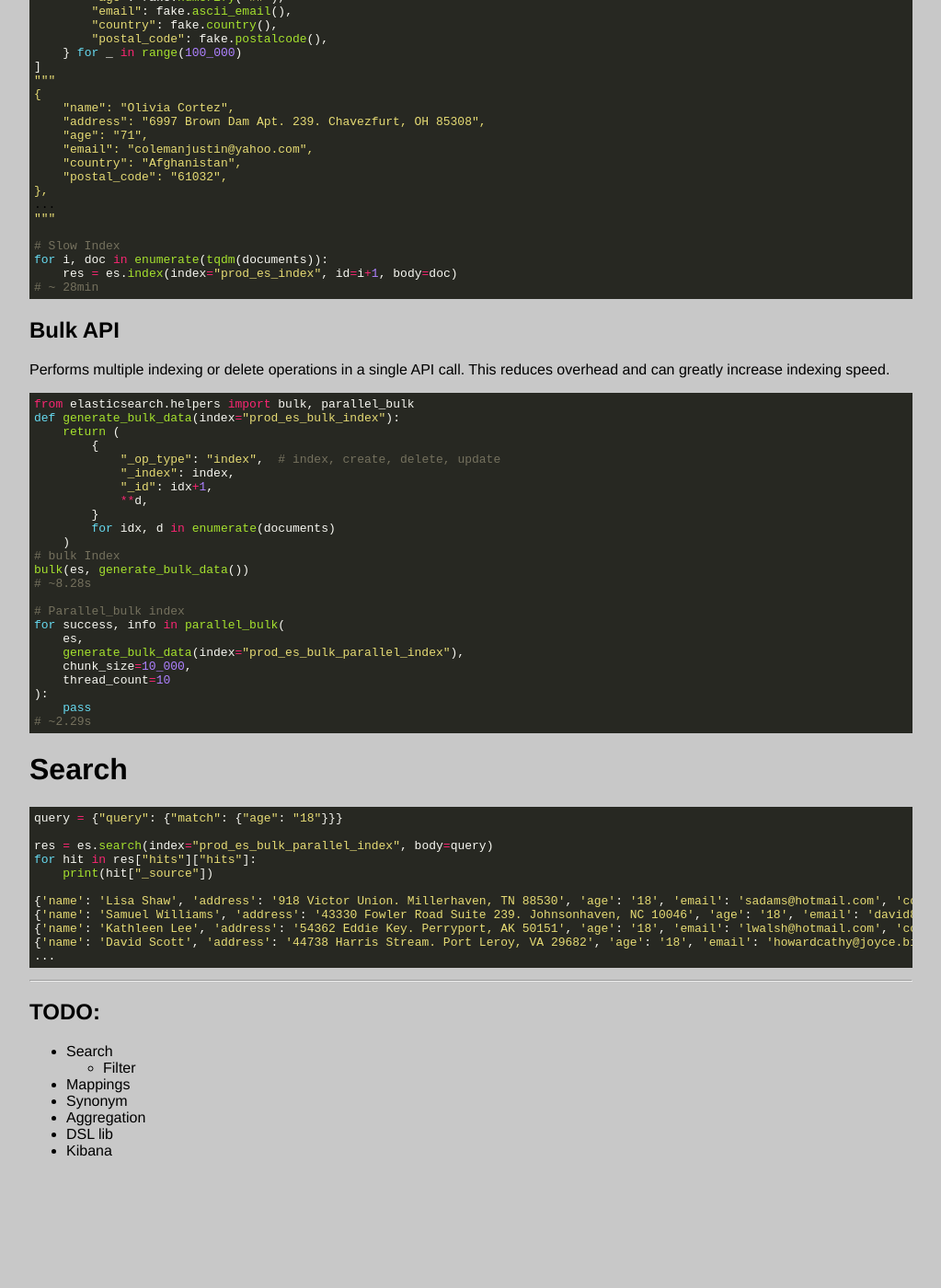
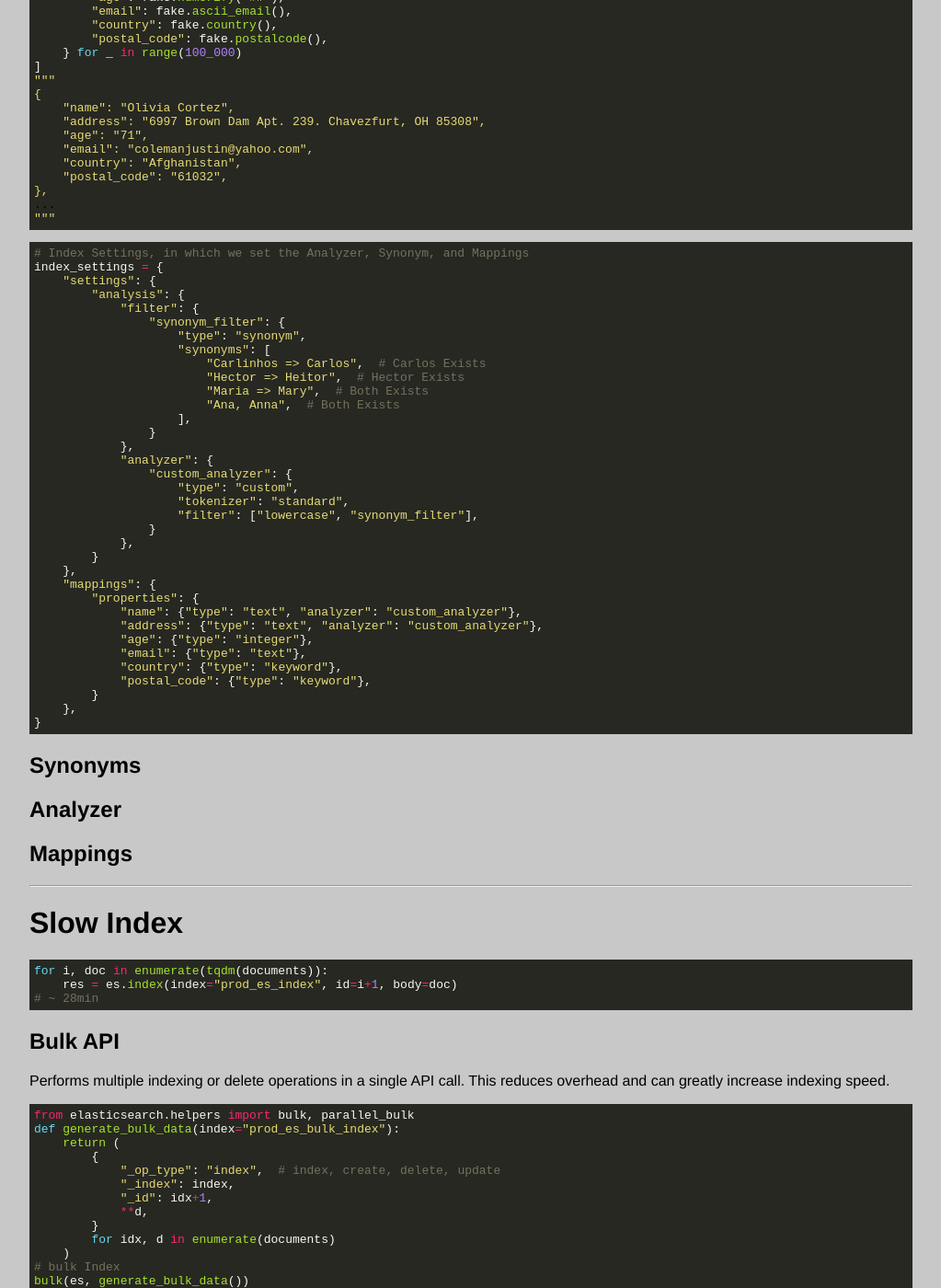
Before and after one commit to CarlosPena00/carlospena00.github.io, a Jekyll site: the page built from _posts/2024-07-27-nosql-elasticsearch-tldr.md, in a window 1280 px wide and 1400 px high, scrolled down 1140 px. Shown: the whole window at 92% size, without its empty margins (128-1151 px from the left). Built offline with Jekyll 4.4.1, drawn with Linux system fonts in a browser that asks for light colours; before the commit the page ends 2516 px from its top, so only the background shows below that; some of the changed text lies outside the part shown.

Commit message:
blog: Update index section of ElasticSearch TLDR

````diff
--- a/_posts/2024-07-27-nosql-elasticsearch-tldr.md
+++ b/_posts/2024-07-27-nosql-elasticsearch-tldr.md
@@ -79,8 +78,57 @@ documents = [
 },
 ...
 """
+```
+
+```py
+# Index Settings, in which we set the Analyzer, Synonym, and Mappings
+index_settings = {
+    "settings": {
+        "analysis": {
+            "filter": {
+                "synonym_filter": {
+                    "type": "synonym",
+                    "synonyms": [
+                        "Carlinhos => Carlos",  # Carlos Exists
+                        "Hector => Heitor",  # Hector Exists
+                        "Maria => Mary",  # Both Exists
+                        "Ana, Anna",  # Both Exists
+                    ],
+                }
+            },
+            "analyzer": {
+                "custom_analyzer": {
+                    "type": "custom",
+                    "tokenizer": "standard",
+                    "filter": ["lowercase", "synonym_filter"],
+                }
+            },
+        }
+    },
+    "mappings": {
+        "properties": {
+            "name": {"type": "text", "analyzer": "custom_analyzer"},
+            "address": {"type": "text", "analyzer": "custom_analyzer"},
+            "age": {"type": "integer"},
+            "email": {"type": "text"},
+            "country": {"type": "keyword"},
+            "postal_code": {"type": "keyword"},
+        }
+    },
+}
+```
+## Synonyms
+
+## Analyzer
+
+## Mappings
+
+---
+
 
 # Slow Index
+
+```py
 for i, doc in enumerate(tqdm(documents)):
     res = es.index(index="prod_es_index", id=i+1, body=doc)
 # ~ 28min
@@ -135,10 +183,20 @@ for hit in res["hits"]["hits"]:
 
 ## TODO:
 
-- Search
-  - Filter
-- Mappings
+```js
+User Cases
+Install (kibana/Elastic) // OK
+Index:
+- Add data / bulk API // OK
 - Synonym
+- Types/Mappings (invert index, ...)
+- Token
+- Analyzers
+Search:
+- How to build query
 - Aggregation
-- DSL lib
-- Kibana
+- Filter
+- Analyze query
+DSL lib
+Kibana
+```
````
Also changed, not shown: other parts of _posts/2024-07-27-nosql-elasticsearch-tldr.md (+1 -2 lines).
